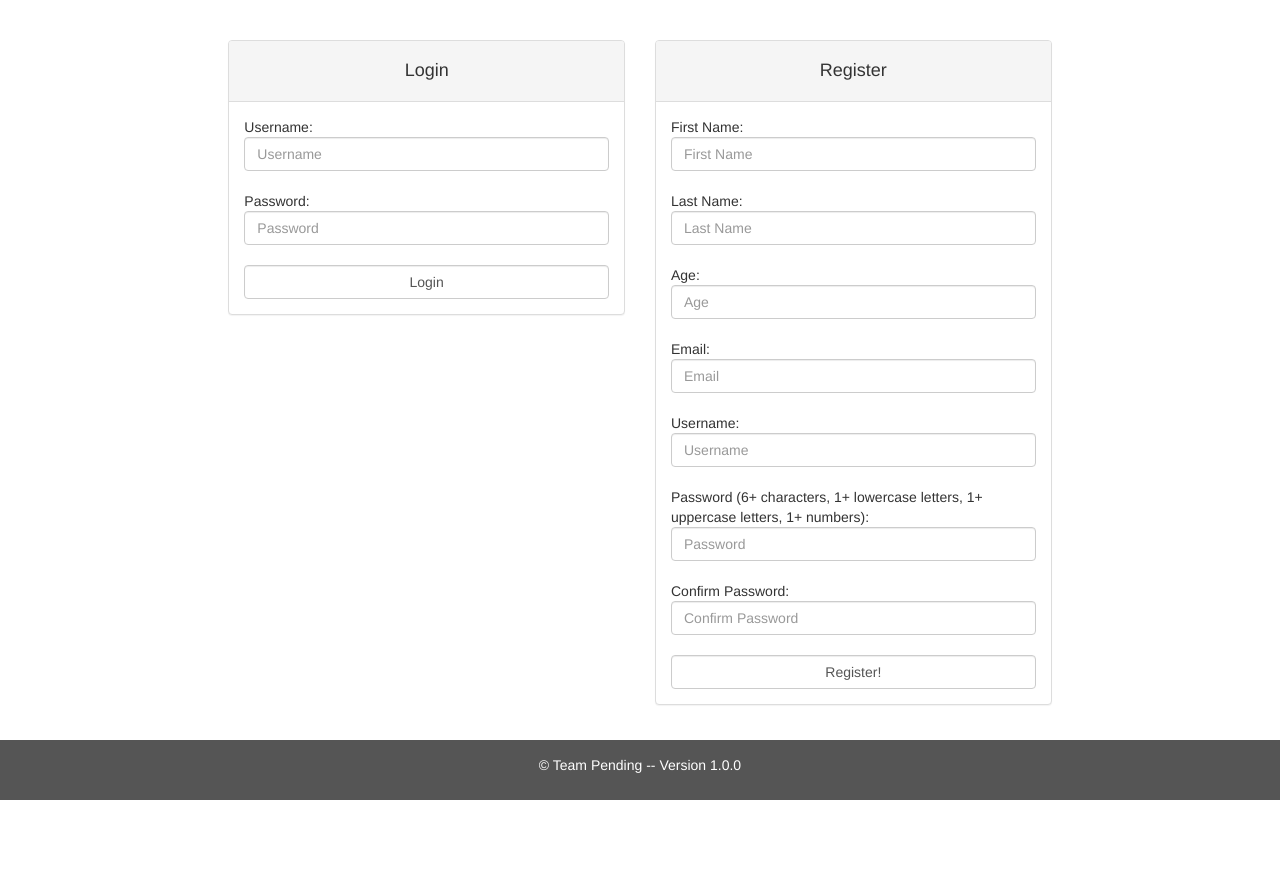
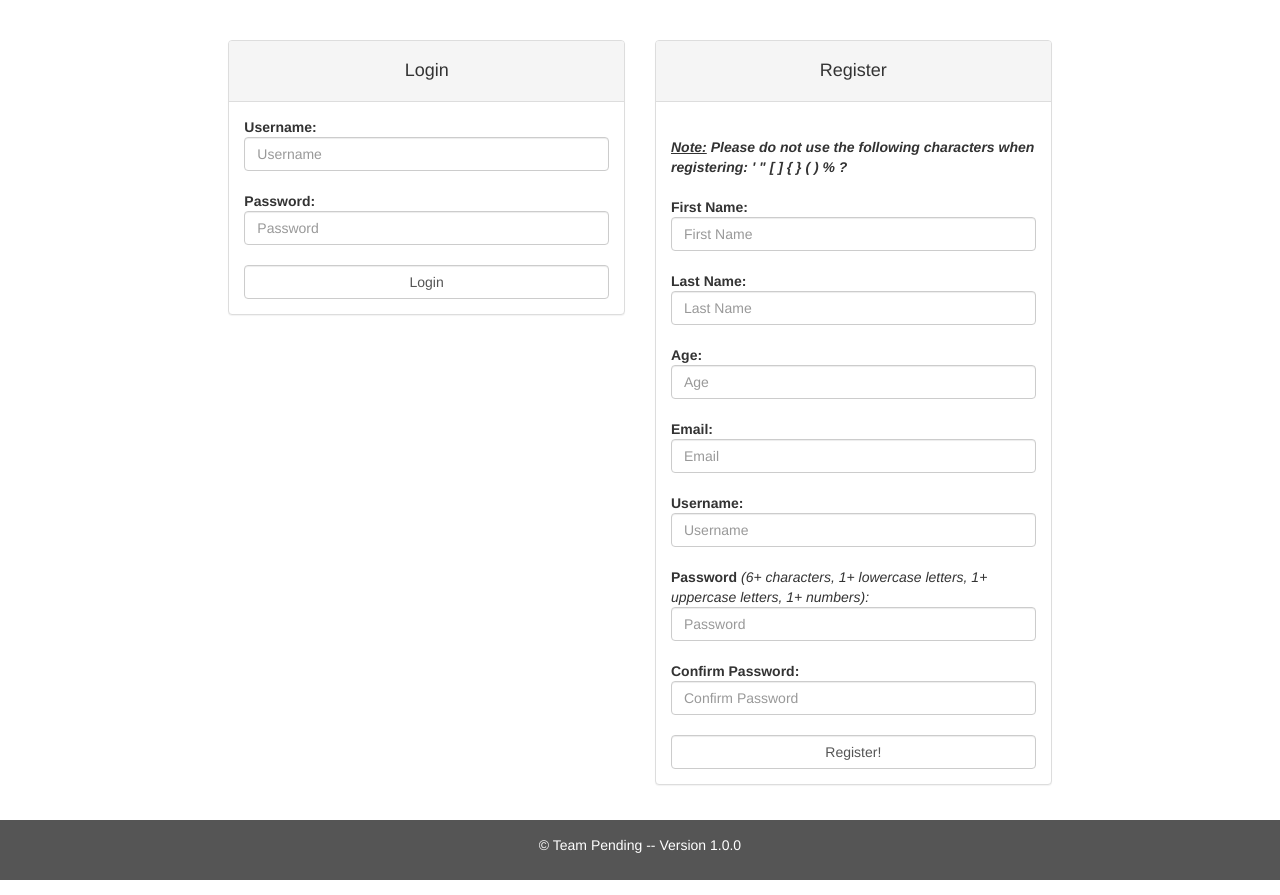
Before and after one commit to roddajohn/fantastic-happiness, a Flask app: page / in a window 1280 px wide. Shown: the part 52-947 px from the top of the page. Before the commit the page ends 852 px from the top, so only its background shows below. Run offline with Flask 2, Linux system fonts and the light colour scheme; some libraries are stand-ins or nearby versions.

Commit message:
aesthetics my dude

```diff
--- a/templates/login.html
+++ b/templates/login.html
@@ -20,9 +20,9 @@
 	</div>
 	<div class="panel-body">
 	  <form role="form" action="/login" method="POST">
-	    Username: <input class="form-control" type="text" name="username" placeholder="Username">
+	    <b>Username: </b><input class="form-control" type="text" name="username" placeholder="Username">
 	    <br>
-	    Password: <input class="form-control" type="password" name="password" placeholder="Password">
+	    <b>Password: </b><input class="form-control" type="password" name="password" placeholder="Password">
 	    <br>
 	    <input class="form-control" type="submit" name="Register" value="Login">
 	  </form>
@@ -39,20 +39,24 @@
 	  </center>
 	</div>
 	<div class="panel-body">
+	  <br>
+	  <b><i><u>Note:</u> Please do not use the following characters when registering: ' " [ ] { } ( ) % ?</i></b>
+	  <br>
+	  <br>
 	  <form role="form" action="/register" method="POST">
-	    First Name: <input class="form-control" type="text" name="first" placeholder="First Name">
+	    <b>First Name: </b><input class="form-control" type="text" name="first" placeholder="First Name">
 	    <br>
-	    Last Name: <input class="form-control" type="text" name="last" placeholder="Last Name">
+	    <b>Last Name: </b><input class="form-control" type="text" name="last" placeholder="Last Name">
 	    <br>
-	    Age: <input class="form-control" type="text" name="age" placeholder="Age">
+	    <b>Age: </b><input class="form-control" type="text" name="age" placeholder="Age">
 	    <br>
-	    Email: <input class="form-control" type="text" name="email" placeholder="Email">
+	    <b>Email: </b><input class="form-control" type="text" name="email" placeholder="Email">
 	    <br>
-	    Username: <input class="form-control" type="text" name="username" placeholder="Username">
+	    <b>Username: </b><input class="form-control" type="text" name="username" placeholder="Username">
 	    <br>
-	    Password (6+ characters, 1+ lowercase letters, 1+ uppercase letters, 1+ numbers): <input class="form-control" type="password" name="password" placeholder="Password">
+	    <b>Password </b><i>(6+ characters, 1+ lowercase letters, 1+ uppercase letters, 1+ numbers): </i><input class="form-control" type="password" name="password" placeholder="Password">
 	    <br>
-	    Confirm Password: <input class="form-control" type="password" name="confpass" placeholder="Confirm Password">
+	    <b>Confirm Password: </b><input class="form-control" type="password" name="confpass" placeholder="Confirm Password">
 	    <br>
 	    <input class="form-control" type="submit" name="Register" value="Register!">
 	  </form>
--- a/templates/myStories.html
+++ b/templates/myStories.html
@@ -66,13 +66,13 @@
 		{% endfor %}
 		<br>
 		<br>
-		<b>Latest contribution at: </b>{{story.timestamp_last_update}}
+		<b>Latest contribution made at: </b>{{story.timestamp_last_update}}
 		<br>
 		<br>
 		"...{{story.last_update}}"
 		<br>
 		<br>
-		<i><a href="{{url_for('fullPost', postId=story.story_id)}}">View Full Here</a></i>
+		<i><a href="{{url_for('fullPost', postId=story.story_id)}}">View Full Story</a></i>
 		<hr>
 		<hr>
 	      </td>
```
Also changed, not shown: templates/fullStory.html (+8 -5 lines), templates/latestUpdate.html (+12 -7 lines), templates/userpage.html (+13 -9 lines), 3 other files.
